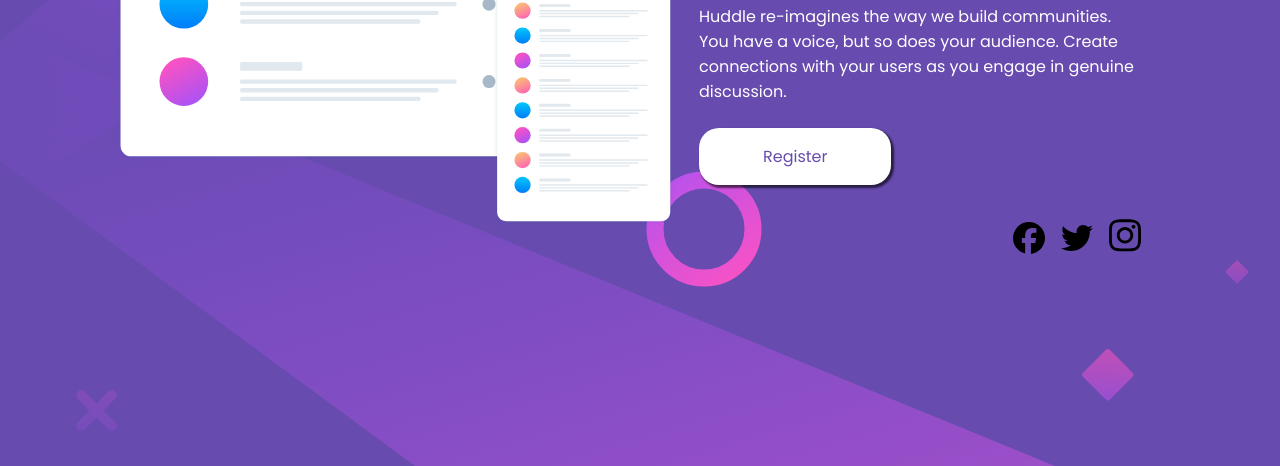
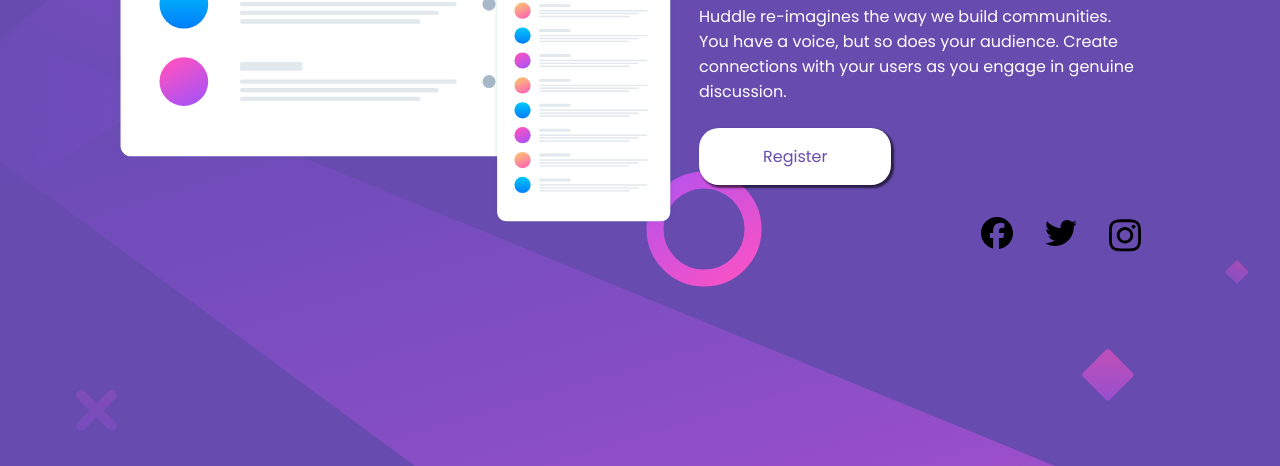
Before and after one commit to MellonFive/devemdobroquest-flex, a plain HTML site: page index.html in a window 1280 px wide. Shown: the part 334-800 px from the top of the page. Drawn offline with nearby package versions, Linux system fonts and the light colour scheme.

Commit message:
Melhorando o código

```diff
--- a/css/style.css
+++ b/css/style.css
@@ -74,8 +74,7 @@
 .container footer .social-media {
   display: flex;
   justify-content: flex-end;
-  align-items: flex-end;
-  gap: 1rem;
+  gap: 2rem;
 }
 
 .container footer .social-media .item a svg {
```
